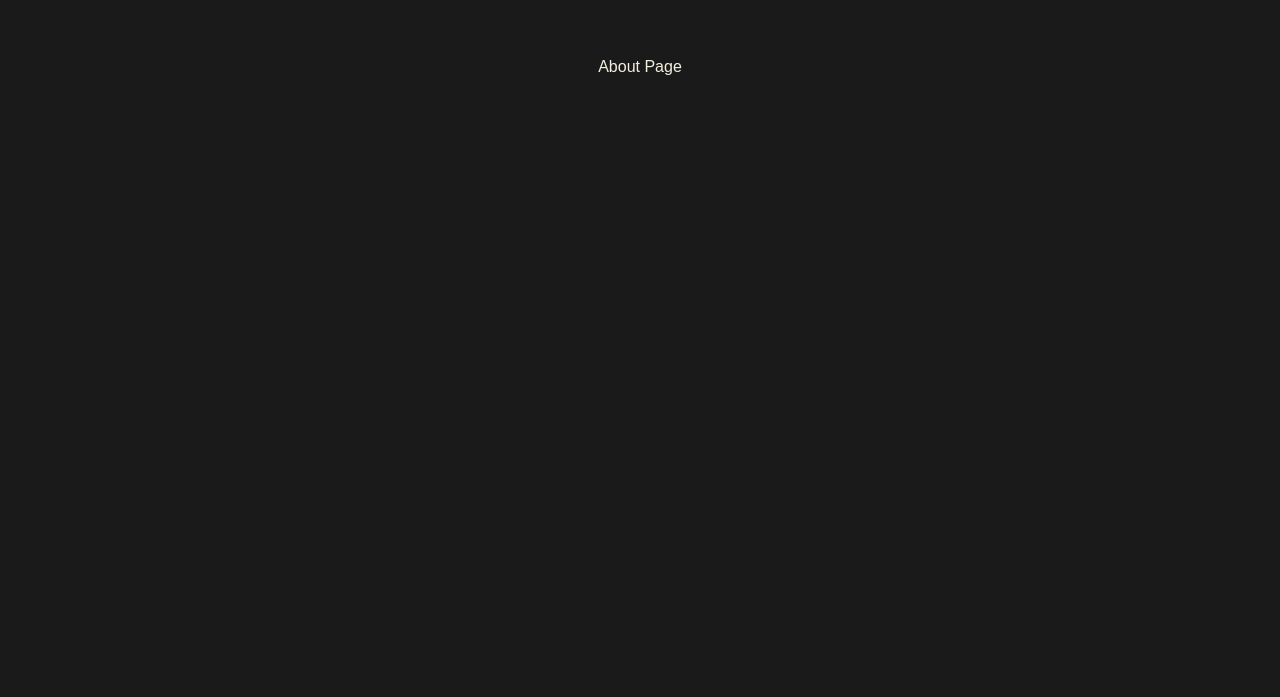
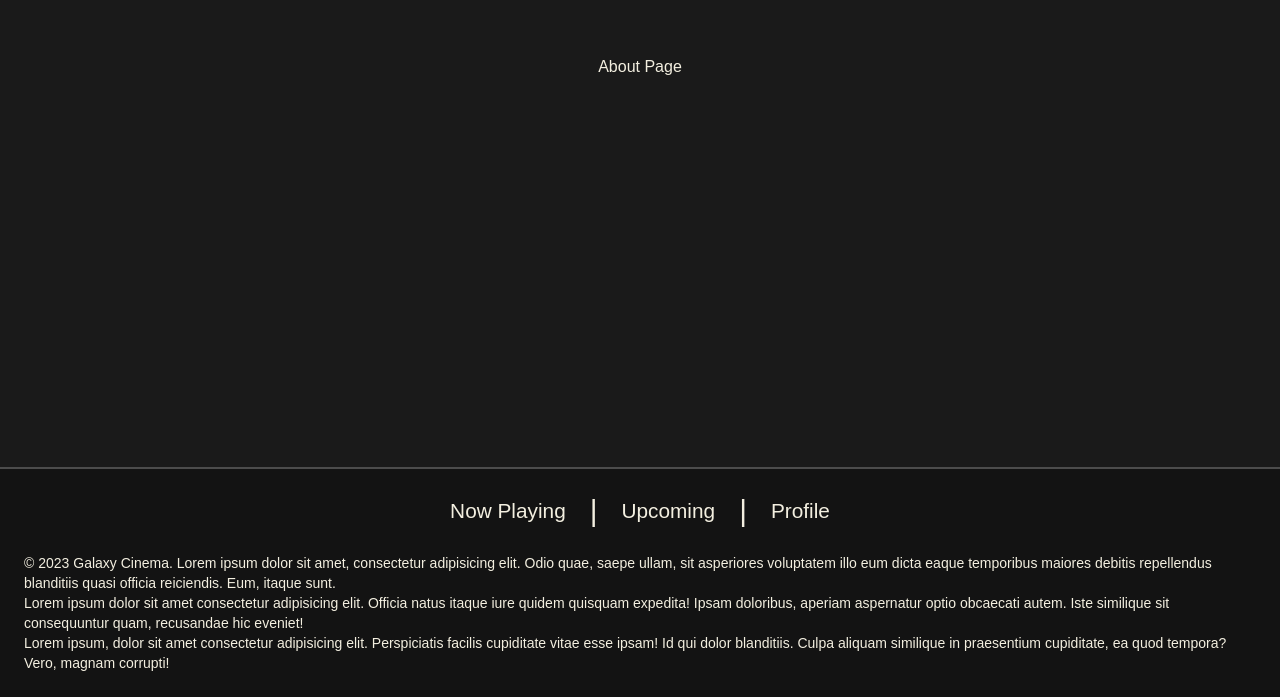
Before and after one commit to DhiroJap/cinema, a Next.js app: page /about in a window 1280 px wide. Shown: the part 415-1112 px from the top of the page. Before the commit the page ends 882 px from the top, so only its background shows below. Built offline with nearby package versions, Linux system fonts and the light colour scheme.

Commit message:
Create Footer

```diff
--- a/app/layout.tsx
+++ b/app/layout.tsx
@@ -2,6 +2,7 @@ import type { Metadata } from 'next';
 import './globals.css';
 import { ReduxProvider } from '@/redux/provider';
 import Navbar from '@/components/shared/navbar';
+import Footer from '@/components/shared/footer';
 
 export const metadata: Metadata = {
   title: 'GALAXY CINEMA - Now Playing',
@@ -18,6 +19,7 @@ export default function RootLayout({
       <body>
         <Navbar />
         <ReduxProvider>{children}</ReduxProvider>
+        <Footer />
       </body>
     </html>
   );
--- /dev/null
+++ b/components/shared/footer.tsx
@@ -0,0 +1,46 @@
+'use client';
+
+import { FooterLink, NavbarLink } from '@/styles';
+import { useRouter } from 'next/navigation';
+
+export default function Footer() {
+  const router = useRouter();
+
+  return (
+    <footer>
+      <div className='bg-navbar flex flex-col justify-between items-center border-t-2 border-t-customgray-1 p-6 gap-6'>
+        <div className='flex gap-6'>
+          <FooterLink onClick={() => router.push('/')}>Now Playing</FooterLink>
+          <div className='text-3xl'>|</div>
+          <FooterLink onClick={() => router.push('/upcoming')}>
+            Upcoming
+          </FooterLink>
+          <div className='text-3xl'>|</div>
+          <FooterLink onClick={() => router.push('/profile')}>
+            Profile
+          </FooterLink>
+        </div>
+        <div className='text-sm'>
+          <p>
+            &copy; 2023 Galaxy Cinema. Lorem ipsum dolor sit amet, consectetur
+            adipisicing elit. Odio quae, saepe ullam, sit asperiores voluptatem
+            illo eum dicta eaque temporibus maiores debitis repellendus
+            blanditiis quasi officia reiciendis. Eum, itaque sunt.
+          </p>
+          <p>
+            Lorem ipsum dolor sit amet consectetur adipisicing elit. Officia
+            natus itaque iure quidem quisquam expedita! Ipsam doloribus, aperiam
+            aspernatur optio obcaecati autem. Iste similique sit consequuntur
+            quam, recusandae hic eveniet!
+          </p>
+          <p>
+            Lorem ipsum, dolor sit amet consectetur adipisicing elit.
+            Perspiciatis facilis cupiditate vitae esse ipsam! Id qui dolor
+            blanditiis. Culpa aliquam similique in praesentium cupiditate, ea
+            quod tempora? Vero, magnam corrupti!
+          </p>
+        </div>
+      </div>
+    </footer>
+  );
+}
--- a/styles/index.tsx
+++ b/styles/index.tsx
@@ -86,9 +86,18 @@ export const InputLabel = styled.label`
   margin: 4px 0;
 `;
 
-export const select = styled.select`
-backround-color: #131313;
-color: #8f8f8f;
-font-size: 14px;
-margin: 4px 0;
+export const Select = styled.select`
+  background-color: #131313;
+  color: #8f8f8f;
+  font-size: 14px;
+  margin: 4px 0;
 `;
+
+export const FooterLink = styled.button`
+  font-size: 1.3rem;
+  font-weight: 500;
+
+  &:hover {
+    color: #22a39f;
+  }
+`;
```
